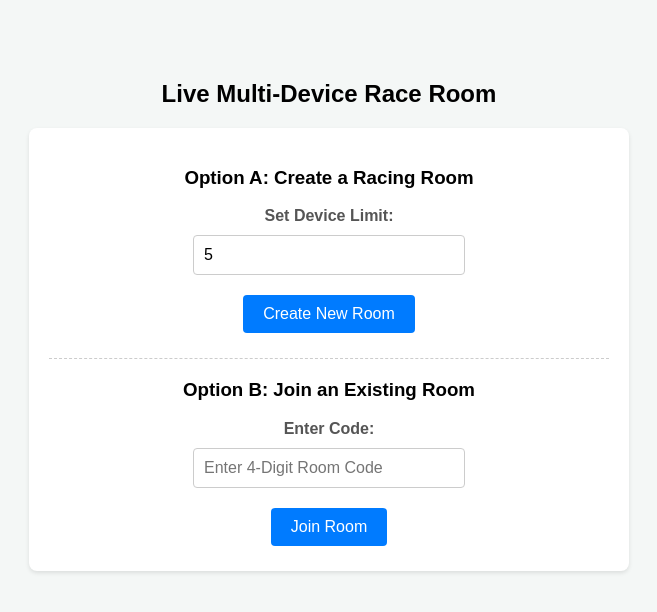
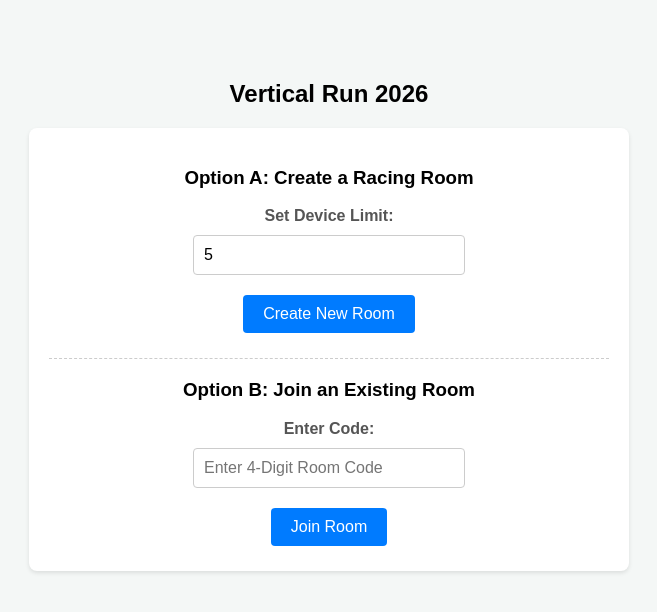
Before and after one commit to renzel9/obstacle-race-stopwatch, a plain HTML site: page index.html in a window 1280 px wide. Shown: the whole page, without its empty margins (311-968 px from the left). Drawn offline with Linux system fonts and the light colour scheme.

Commit message:
Update title

```diff
--- a/index.html
+++ b/index.html
@@ -94,7 +94,7 @@
 </head>
 <body>
 
-    <h2>Live Multi-Device Race Room</h2>
+    <h2>Vertical Run 2026</h2>
 
     <div id="setupArea" class="setup-box">
         <div style="margin-bottom: 20px;">
```
